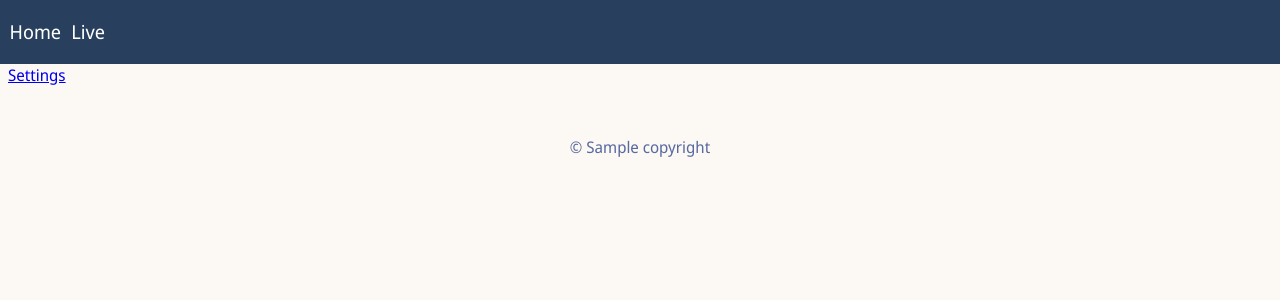
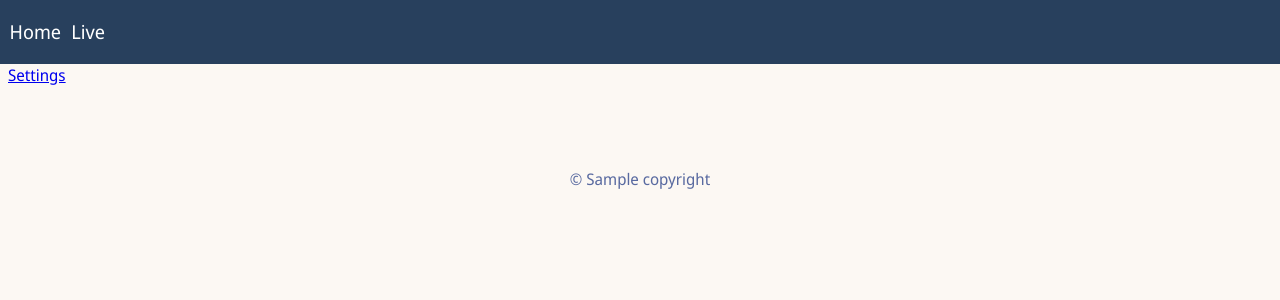
Before and after one commit to hiway/piebus, a Python web app: template src/piebus/templates/admin/index.html in a window 1280 px wide. Shown: the top 300 px of the page. Run offline with Jinja, Linux system fonts and the light colour scheme; the template is opened without the code that fills it: most values are stand-ins (such as "Sample title", 1, 10 or a date in 2020).

Commit message:
Increase top-margin for footer to 5rem.

```diff
--- a/src/piebus/cli.py
+++ b/src/piebus/cli.py
@@ -5,8 +5,6 @@ import click
 from uuid import uuid4
 
 from piebus import conf
-
-from . import PATH_BASE, PATH_CURRENT, YEAR
 
 
 @click.group()
--- a/src/piebus/static/css/default.css
+++ b/src/piebus/static/css/default.css
@@ -127,6 +127,6 @@ video, img, p.frame-text {
     color: #596AA0;
     text-align: center;
     display: block;
-    margin: 3rem 0 7rem 0;
+    margin: 5rem 0 7rem 0;
   }
 }
```
